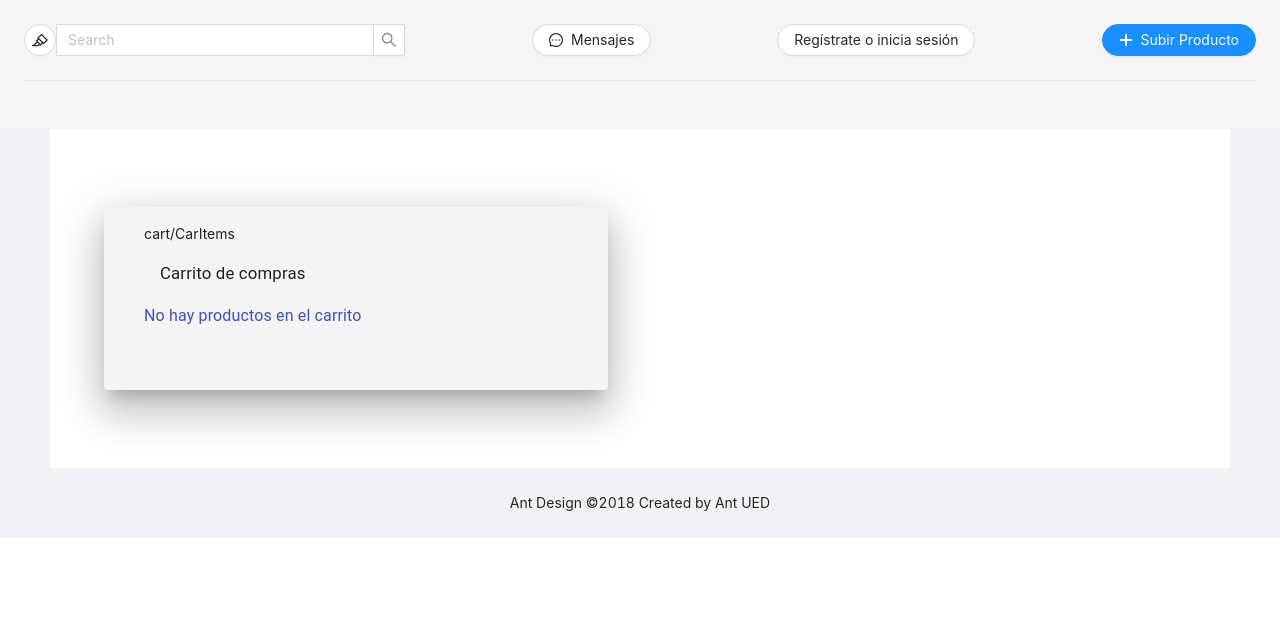
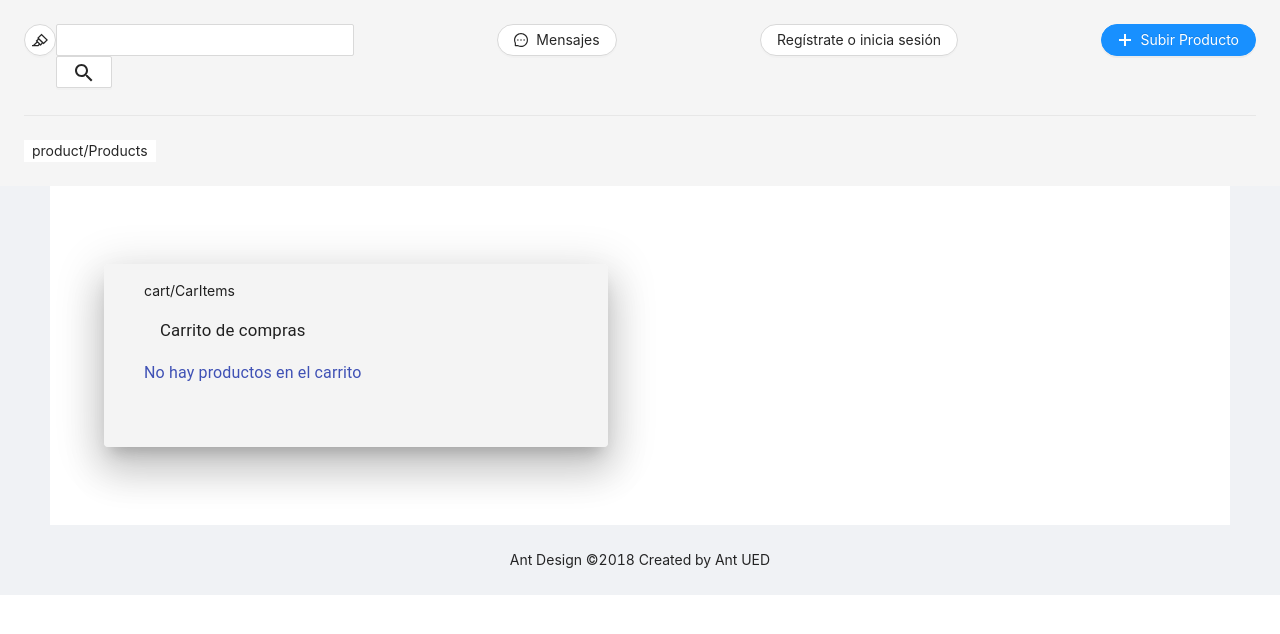
Before and after one commit to DrZuzzjen/frontend-final, a React (Create React App) app: page /cart in a window 1280 px wide. Shown: the top 634 px of the page. Built offline with nearby package versions, Linux system fonts and the light colour scheme; what react-stripe-elements would draw is missing.

Commit message:
Ajustes en el Search del menu

```diff
--- a/src/componentes/layout/Header.js
+++ b/src/componentes/layout/Header.js
@@ -1,23 +1,25 @@
-import React from 'react';
+import React, { useState } from 'react';
 
-import { Button, Col, Divider, Input, Row } from 'antd';
+import { Button, Col, Divider, Row, Input } from 'antd';
 import {
 	MessageOutlined,
 	HighlightOutlined,
-	PlusOutlined,
-	QuestionCircleOutlined
+	PlusOutlined
 } from '@ant-design/icons';
 
 import 'react-responsive-modal/styles.css';
 import { Modal } from 'react-responsive-modal';
-import { AudioOutlined } from '@ant-design/icons';
-import { useHistory } from 'react-router-dom';
 import Signin from '../auth/Signin';
 import Signup from '../user/Signup';
 import 'antd/dist/antd.css';
 import './Base.css';
 import SignBase from '../auth/SignBase';
-const { Search } = Input;
+import { list } from '../../API/api-product';
+import Products from '../productos/Products';
+import Home from '../layout/Home';
+import Search from '../productos/Search';
+
+import SearchIcon from '@material-ui/icons/Search';
 const isActive = (history, path) => {
 	if (history.location.pathname == path)
 		return { color: '#000000' };
@@ -25,6 +27,46 @@ const isActive = (history, path) => {
 };
 
 export default function Header({ handleSearch }) {
+	const [
+		values,
+		setValues
+	] = useState({
+		category: '',
+		search: '',
+		results: [],
+		searched: false
+	});
+	const handleChange = (name) => (event) => {
+		setValues({
+			...values,
+			[name]: event.target.value
+		});
+	};
+	const search = () => {
+		if (values.search) {
+			list({
+				search: values.search || undefined,
+				category: values.category
+			}).then((data) => {
+				if (data.error) {
+					console.log(data.error);
+				}
+				else {
+					setValues({
+						...values,
+						results: data,
+						searched: true
+					});
+				}
+			});
+		}
+	};
+	const enterKey = (event) => {
+		if (event.keyCode == 13) {
+			event.preventDefault();
+			search();
+		}
+	};
 	const [
 		signbase,
 		setSignbase
@@ -82,14 +124,22 @@ export default function Header({ handleSearch }) {
 						style={{ float: 'right' }}
 					/>
 				</Col>
+
 				<br />
 				<Col>
-					<Search
-						placeholder='Search'
-						onSearch={handleSearch}
-						allowClear
-						style={{ float: 'left', width: 350 }}
+					<Input
+						id='search'
+						type='search'
+						onKeyDown={enterKey}
+						onChange={handleChange('search')}
+						margin='normal'
 					/>
+					<Button
+						variant='contained'
+						color={'primary'}
+						onClick={search}>
+						<SearchIcon />
+					</Button>
 				</Col>
 				<Col flex='auto'>
 					<Button
@@ -119,6 +169,13 @@ export default function Header({ handleSearch }) {
 				</Col>
 			</Row>
 			<Divider />
+			<Row>
+				{' '}
+				<Products
+					products={values.results}
+					searched={values.searched}
+				/>
+			</Row>
 
 			<Modal open={open} onClose={handleClose}>
 				{signbase && (
--- a/src/componentes/layout/Home.js
+++ b/src/componentes/layout/Home.js
@@ -6,7 +6,7 @@ import {
 	listLatest,
 	listCategories
 } from '../../API/api-product';
-import Search from '../productos/Search';
+import Products from '../productos/Products';
 import Categories from '../productos/Categories';
 
 const useStyles = makeStyles((theme) => ({
@@ -16,8 +16,13 @@ const useStyles = makeStyles((theme) => ({
 	}
 }));
 
-export default function Home() {
+export default function Home(props) {
 	const classes = useStyles();
+
+	const [
+		products,
+		setProducts
+	] = useState([]);
 	const [
 		suggestionTitle,
 		setSuggestionTitle
@@ -67,7 +72,6 @@ export default function Home() {
 		<div className={classes.root}>
 			<Grid container spacing={2}>
 				<Grid item xs={8} sm={8}>
-					<Search categories={categories} />
 					<Categories categories={categories} />
 				</Grid>
 				<Grid item xs={4} sm={4}>
--- a/src/componentes/productos/Search.js
+++ b/src/componentes/productos/Search.js
@@ -5,10 +5,11 @@ import Card from '@material-ui/core/Card';
 import Divider from '@material-ui/core/Divider';
 import MenuItem from '@material-ui/core/MenuItem';
 import TextField from '@material-ui/core/TextField';
-import Button from '@material-ui/core/Button';
+import { Button } from 'antd';
 import SearchIcon from '@material-ui/icons/Search';
 import { list } from '../../API/api-product';
 import Products from '../productos/Products';
+import Home from '../layout/Home';
 
 const useStyles = makeStyles((theme) => ({
 	card: {
@@ -88,46 +89,28 @@ export default function Search(props) {
 			<Card className={classes.card} elevation={10}>
 				product/Search <br />
 				<TextField
-					id='select-category'
-					select
-					label='Categoria'
-					className={classes.textField}
-					value={values.category}
-					onChange={handleChange('category')}
-					SelectProps={{
-						MenuProps: {
-							className: classes.menu
-						}
-					}}
-					margin='normal'>
-					<MenuItem value='All'>Todos</MenuItem>
-					{props.categories.map((option) => (
-						<MenuItem key={option} value={option}>
-							{option}
-						</MenuItem>
-					))}
-				</TextField>
-				<TextField
 					id='search'
 					label='Busca producto'
 					type='search'
 					onKeyDown={enterKey}
 					onChange={handleChange('search')}
-					className={classes.searchField}
 					margin='normal'
 				/>
 				<Button
 					variant='contained'
 					color={'primary'}
-					className={classes.searchButton}
 					onClick={search}>
 					<SearchIcon />
 				</Button>
 				<Divider />
-				<Products
+				<Home
 					products={values.results}
-					searched={values.searched}
-				/>
+					searched={values.searched}>
+					<Products
+						products={values.results}
+						searched={values.searched}
+					/>
+				</Home>
 			</Card>
 		</div>
 	);
```
Also changed, not shown: src/componentes/auth/PrivateRoute.js (deleted, +0 -18 lines).
